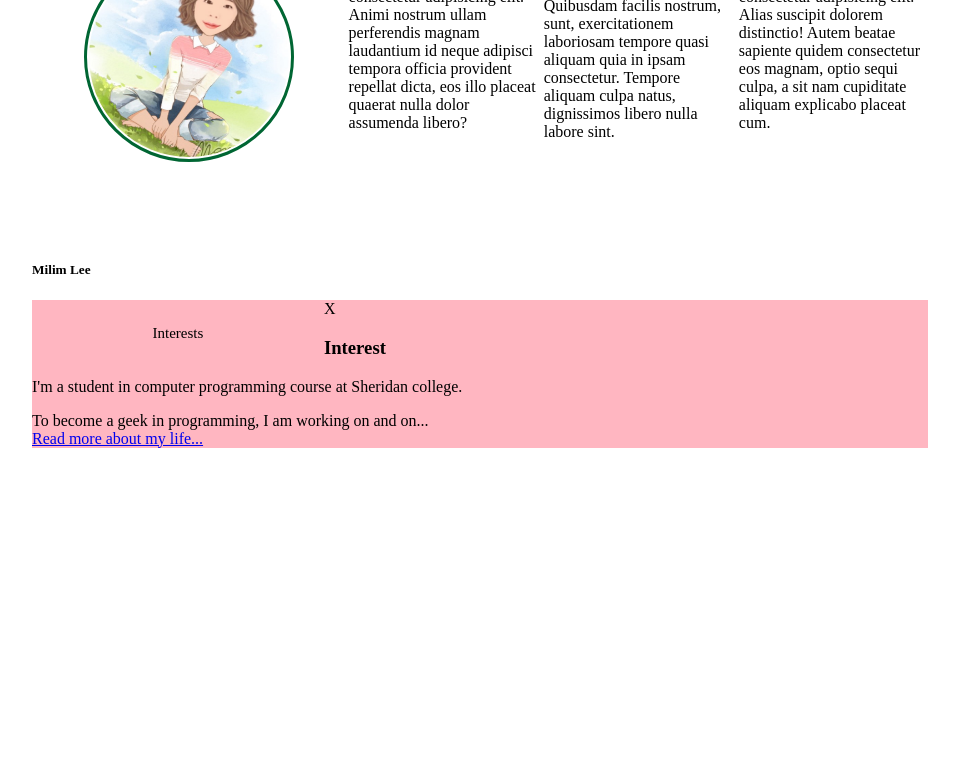
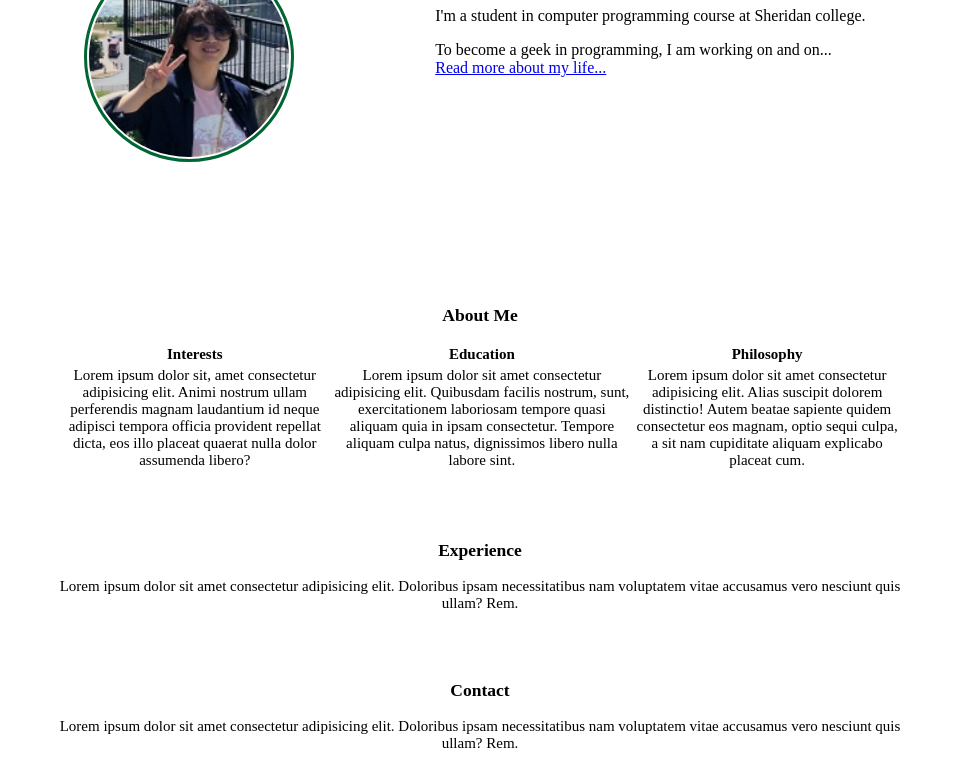
Before and after one commit to milim2/jQuery_prac01, a plain HTML site: page index.html in a window 1280 px wide. Shown: the part 209-993 px from the top of the page, without its empty margins (160-1119 px from the left). Before the commit the page ends 800 px from the top, so only its background shows below. Drawn offline with nearby package versions, Linux system fonts and the light colour scheme; a script that the page names is missing.

Commit message:
structure-oneP

```diff
--- a/css/style.css
+++ b/css/style.css
@@ -18,23 +18,21 @@ body {
     margin-top: 25px;
 }
 
-.row { margin: 0 -5px; }
-.row:after {
-    content: "";
-    display: table;
-    clear: both;
-}
-
 .column {
     float: left;
     width: 35%;
     margin-top: 30px;
 }
 
+.column1 {
+    float: right;
+    width: 55%;
+    margin-top: 30px;
+}
 
-.column2 {
+
+section, footer {
     float: left;
-    width: 27%;
     padding: 15px;
     text-align: center;
     font-size: 15px;
@@ -93,26 +91,8 @@ li.dropdown {
     display: block;
 }
 
-.countryname {
-    font-weight: bold;
-    color: blue;
-}
 
 .picture {
     width:100%;
     height:200px;
 }
-
-.sportPic {
-    width:150px;
-    height:150px;
-}
-
-.cell {
-    width:33.33%;
-}
-
-.aboutHead {
-    width:100%;
-    height:20px;
-}
--- a/index.html
+++ b/index.html
@@ -12,9 +12,9 @@
 
 
     <script>
-        $(document).ready(function() {
+        $(document).ready(function () {
 
-            $(".smooth").click(function() {
+            $(".smooth").click(function () {
 
 
             });
@@ -32,59 +32,75 @@
 
 <body>
 
-    <div id="nav">
+    <header>
         <ul>
             <li><a href="#home">Home</a></li>
             <li class="dropdown">
-    <a href="javascript:void(0)" class="dropbtn">About Me</a>
-    <div class="dropdown-content">
-      <a href="#">Interests</a>
-      <a href="#">Education</a>
-      <a href="#">Philosophy</a>
-    </div>
+                <a href="#about" class="dropbtn">About Me</a>
+                <div class="dropdown-content">
+                    <a href="#section01">Interests</a>
+                    <a href="#section02">Education</a>
+                    <a href="#section03">Philosophy</a>
+                </div>
             <li><a href="#experience">Experience</a></li>
             <li><a href="#contact">Contact</a></li>
         </ul>
+    </header>
+
+    <div class="column">
+        <img src="./images/portrait_small.jpg" alt="Avatar" class="avatar">
+    </div>
+    <div class="column1">
+        <h1>Milim Lee</h1>
+        <p>I'm a student in computer programming course at Sheridan college.</p>
+        <p>To become a geek in programming, I am working on and on...<br>
+            <a href="/about.html">Read more about my life...</a></p>
     </div>
 
+        <section id="about">
+             <div><h3>About Me </h3><div></div>
+            <table>
+                <tr>
+                    <th id="interests">
+                        Interests</th>
+                    <th id="education">Education</th>
+                    <th id="philosophy">Philosophy</th>
+                </tr>
+                <tr>
+                    <td id="section01">Lorem ipsum dolor sit, amet consectetur adipisicing elit. Animi nostrum ullam
+                        perferendis magnam laudantium id neque adipisci tempora officia provident repellat dicta, eos
+                        illo placeat quaerat nulla dolor assumenda libero?</td>
+                    <td class="section02">Lorem ipsum dolor sit amet consectetur adipisicing elit. Quibusdam facilis
+                        nostrum, sunt, exercitationem laboriosam tempore quasi aliquam quia in ipsam consectetur.
+                        Tempore aliquam culpa natus, dignissimos libero nulla labore sint.</td>
+                    <td class="section03">Lorem ipsum dolor sit amet consectetur adipisicing elit. Alias suscipit dolorem
+                        distinctio! Autem beatae sapiente quidem consectetur eos magnam, optio sequi culpa, a sit nam
+                        cupiditate aliquam explicabo placeat cum.</td>
+                </tr>
+                </table>
+        </section>
 
-    <div class="column"><img src="./images/m1.png" alt="Avatar" class="avatar">
-    <h5>Milim Lee</h5>
-    </div>
+        <section id="experience">
+            <h3>Experience </h3>
+            <div class="sub">
+                Lorem ipsum dolor sit amet consectetur adipisicing elit. Doloribus ipsam necessitatibus nam voluptatem
+                vitae accusamus vero nesciunt quis ullam? Rem.
+            </div>
 
-    <!-- the first row for displying image and self introduction-->
+        </section>
 
-    <div class="row">
-        <div class="aboutHead" id="about" > <h3>About Me </h3> </div>
-<div>
+        <section id="contact">
+                <h3>Contact </h3>
+            <div class="sub">
+                Lorem ipsum dolor sit amet consectetur adipisicing elit. Doloribus ipsam necessitatibus nam voluptatem
+                vitae accusamus vero nesciunt quis ullam? Rem.
+            </div>
 
-<table id="Pictures">
-<tr><th class="cell" id="interests">Interests</th>
-<th class="cell" id="education">Education</th>
-<th class="cell" id="philosophy">Philosophy</th></tr>
-<tr>
-<td class="cell">Lorem ipsum dolor sit, amet consectetur adipisicing elit. Animi nostrum ullam perferendis magnam laudantium id neque adipisci tempora officia provident repellat dicta, eos illo placeat quaerat nulla dolor assumenda libero?</td>
-<td class="cell">Lorem ipsum dolor sit amet consectetur adipisicing elit. Quibusdam facilis nostrum, sunt, exercitationem laboriosam tempore quasi aliquam quia in ipsam consectetur. Tempore aliquam culpa natus, dignissimos libero nulla labore sint.</td>
-<td class="cell">Lorem ipsum dolor sit amet consectetur adipisicing elit. Alias suscipit dolorem distinctio! Autem beatae sapiente quidem consectetur eos magnam, optio sequi culpa, a sit nam cupiditate aliquam explicabo placeat cum.</td>
-</tr>
-</table>
-</div>
-</div>
+        </section>
 
-
-<div class="column2" onclick="openTab('b2');" style="background-color:lightpink;">
-    Interests
-</div>
-<div id="b2" class="containerTab" style="background-color:lightpink;">
-<!-- If you want the ability to closethe container, add a close button -->
-<span onclick="this.parentElement.style.display='none'" class="closebtn">X</span>
-<h3>Interest </h3>
-<p>I'm a student in computer programming course at Sheridan college.</p>
-    <p>To become a geek in programming, I am working on and on...<br>
-        <a href="/about.html">Read more about my life...</a></p>
-</div>
-
-
+    <footer>
+    <p>CopyRight</p>
+    </footer>
 
 
     <script type="text/javascript" src="js/column.js"></script>
--- a/js/column.js
+++ /dev/null
@@ -1,9 +0,0 @@
-// hide all elements with class="containerTab", except for one that matches the clickable grid column
-function openTab(tabName) {
-    let i, x;
-    x = document.getElementsByClassName("containerTab");
-    for (i = 0; i < x.length; i++) {
-        x[i].style.display = "none";
-    }
-    document.getElementById(tabName).style.display = "block";
-}
```
Also changed, not shown: images/portrait_small.jpg (added).
